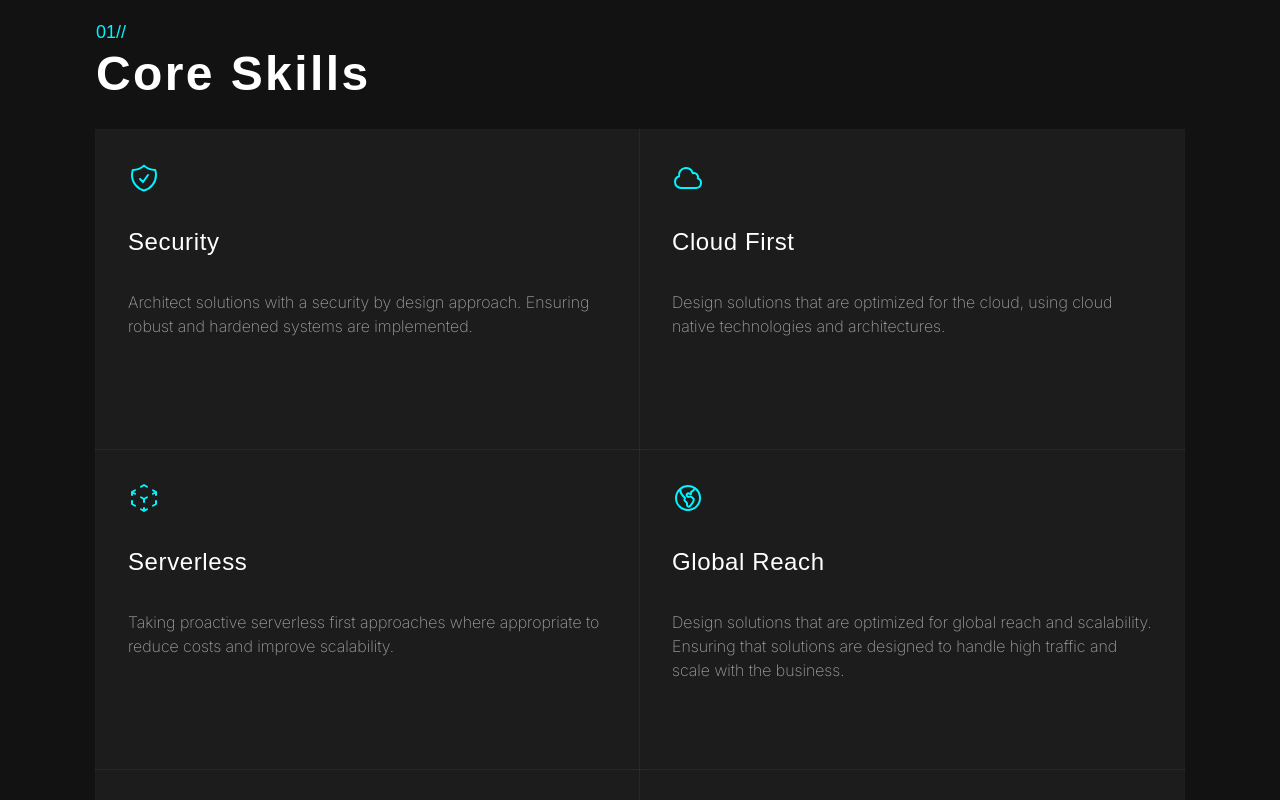
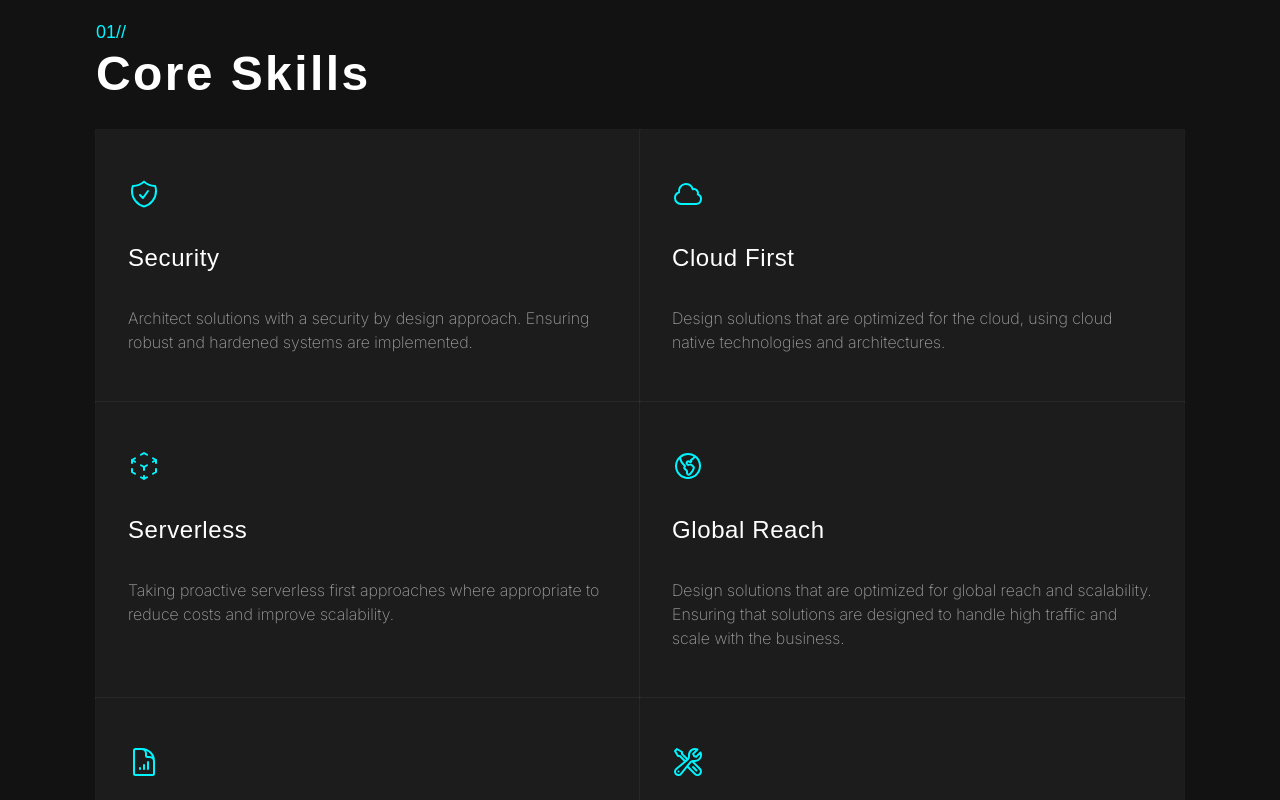
Before and after one commit to darkcl0ud/personal-website-v2, a React (Vite) app: page / in a window 1280 px wide. Shown: the part 800-1600 px from the top of the page. Built offline with nearby package versions, Linux system fonts and the light colour scheme; no server answers; a web font is replaced by a local one.

Commit message:
style(home): better view on smaller desktops for article tiles and core skills

```diff
--- a/src/components/CoreSkills.tsx
+++ b/src/components/CoreSkills.tsx
@@ -40,7 +40,7 @@ export default function CoreSkills() {
         <Header number="01" title="Core Skills" />
         <div className="mx-auto grid w-full grid-cols-[repeat(auto-fit,minmax(min(100%,24rem),1fr))] justify-center">
             {coreSkills.map((skill) => (
-                <div key={skill.title} className="bg-neutral-500 p-8 outline outline-white/5 min-h-80 flex flex-col gap-8">
+                <div key={skill.title} className="bg-neutral-500 px-8 py-12 outline outline-white/5 flex flex-col gap-8">
                     {skill.icon}
                     <h2 className="text-2xl font-headline text-white tracking-wide">{skill.title}</h2>
                     <p className="text-tertiary-100 font-extralight">{skill.description}</p>
--- a/src/components/TechnicalLogs.tsx
+++ b/src/components/TechnicalLogs.tsx
@@ -19,7 +19,7 @@ export default function TechnicalLogs() {
 
     return (
         <Section>
-            <ul className="grid grid-cols-[repeat(auto-fit,minmax(min(100%,32rem),1fr))] justify-center gap-4">
+            <ul className="grid grid-cols-[repeat(auto-fit,minmax(min(100%,38rem),1fr))] justify-center gap-4">
                 {articles.map((article) => (
                     <TechnicalLog key={article.id} article={article} />
                 ))}
--- a/src/components/TechnicalLogsHomePreview.tsx
+++ b/src/components/TechnicalLogsHomePreview.tsx
@@ -27,7 +27,7 @@ export default function TechnicalLogsHomePreview() {
 
     return <Section>
         <Header number="02" title="Technical Logs" />
-        <ul className="grid grid-cols-[repeat(auto-fit,minmax(min(100%,32rem),1fr))] justify-center gap-4">
+        <ul className="grid grid-cols-[repeat(auto-fit,minmax(min(100%,38rem),1fr))] justify-center gap-4">
             {homeArticles.map((article) => (
                 <TechnicalLog key={article.id} article={article} />
             ))}
```
